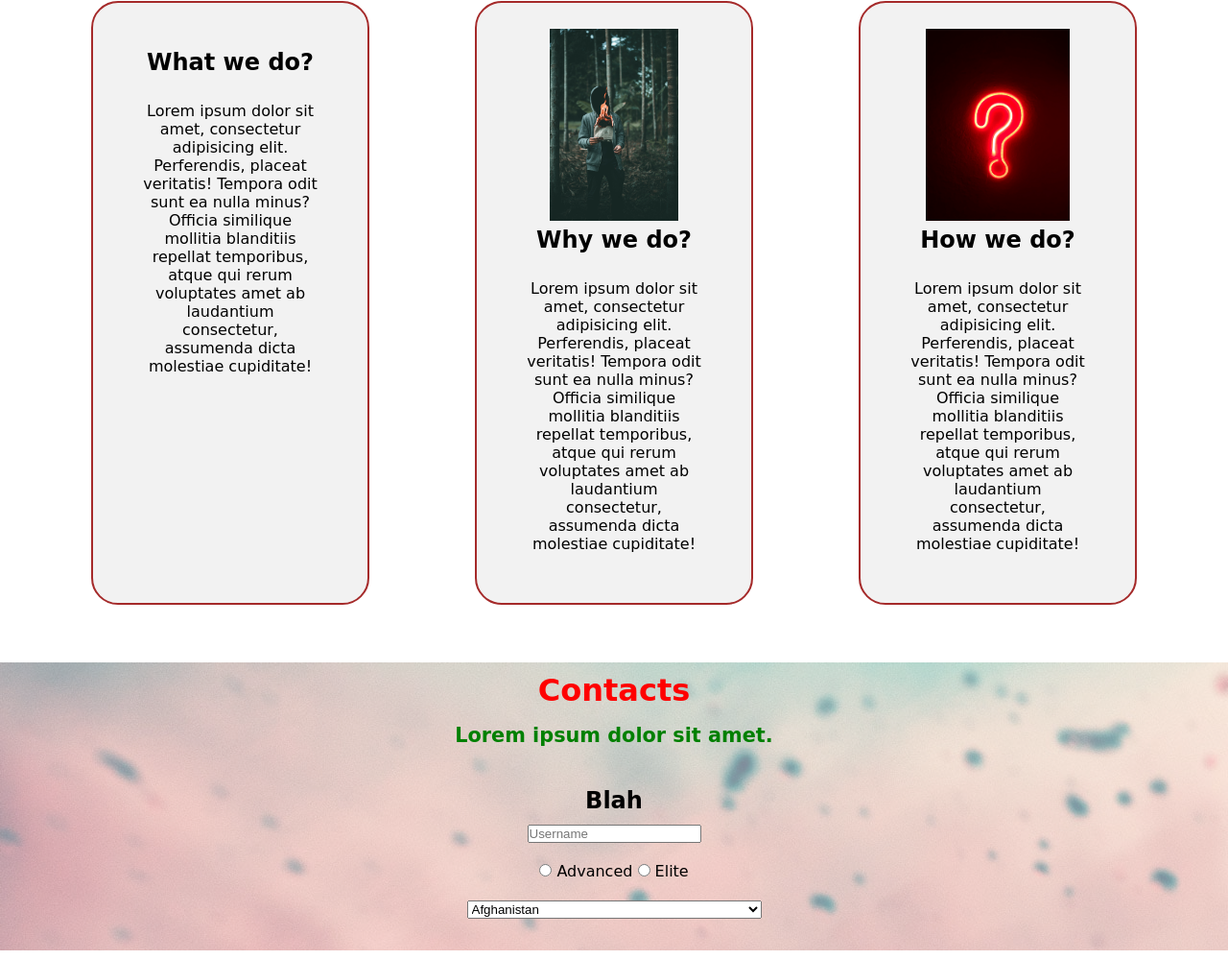
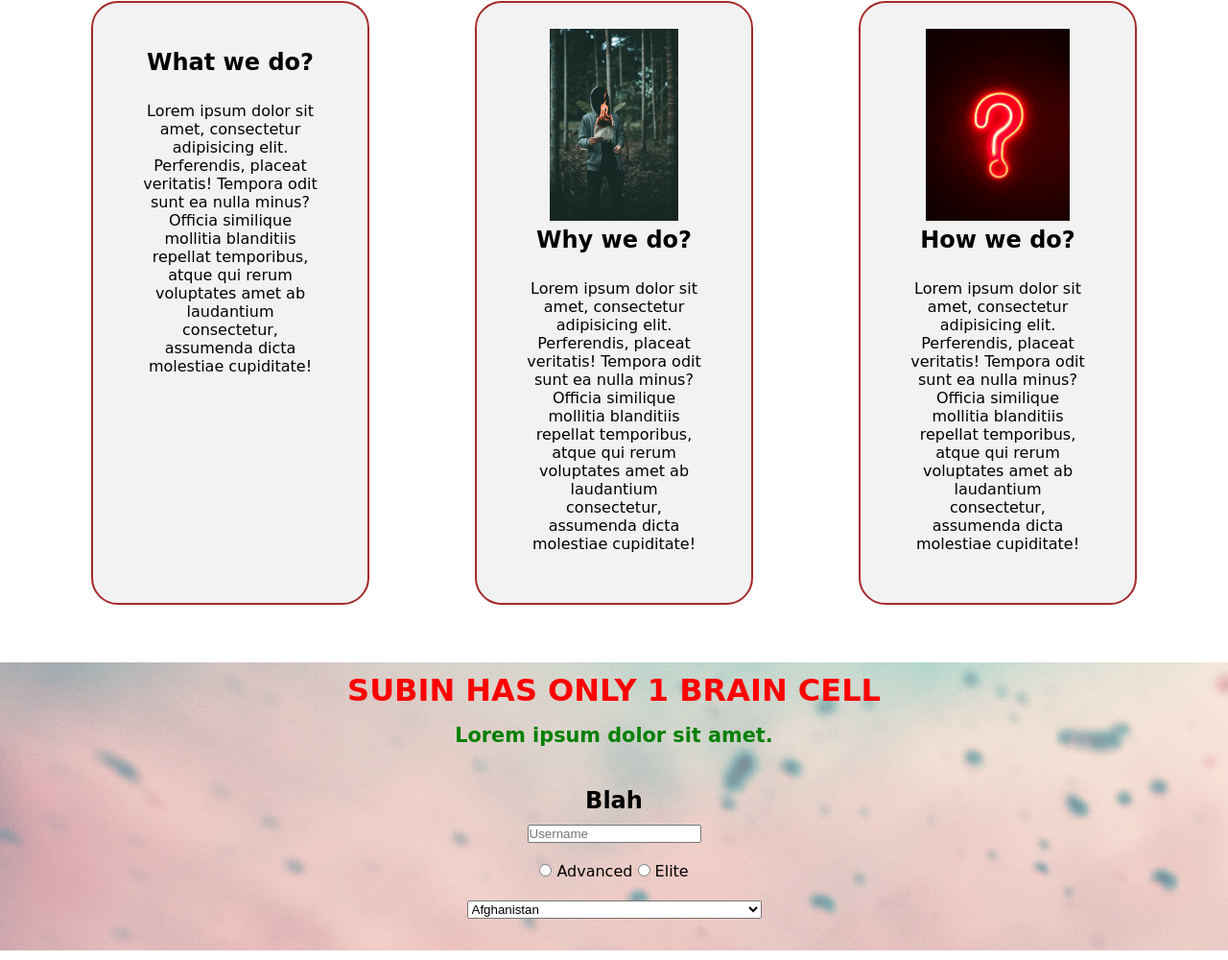
Before and after one commit to Anonymoususer70/anonymous, a plain HTML site: page index.html in a window 1280 px wide. Shown: the part 552-1552 px from the top of the page at 96% size. Drawn offline with Linux system fonts and the light colour scheme.

Commit message:
commit on 'main'

```diff
--- a/index.html
+++ b/index.html
@@ -63,7 +63,7 @@
     </section>
     <section id="fc">
       <div id="contacts">
-        <h2>Contacts</h2>
+        <h2>SUBIN HAS ONLY 1 BRAIN CELL</h2>
         <p>Lorem ipsum dolor sit amet.</p>
       </div>
       <div id="form">
```
